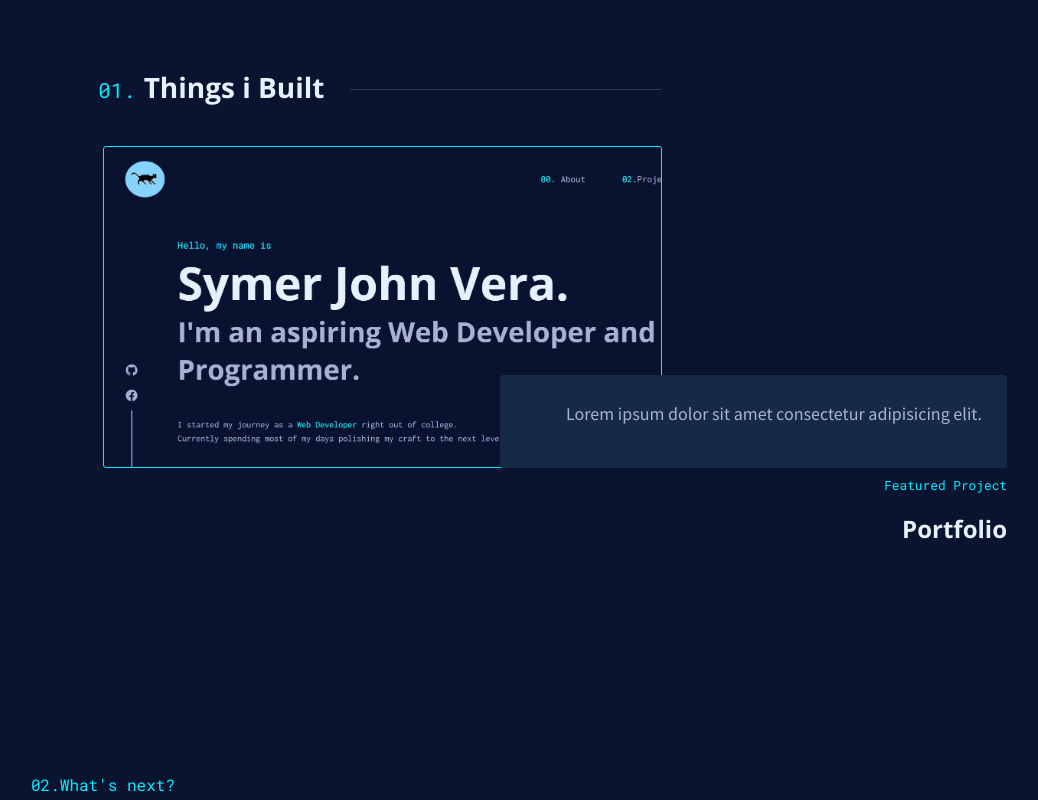
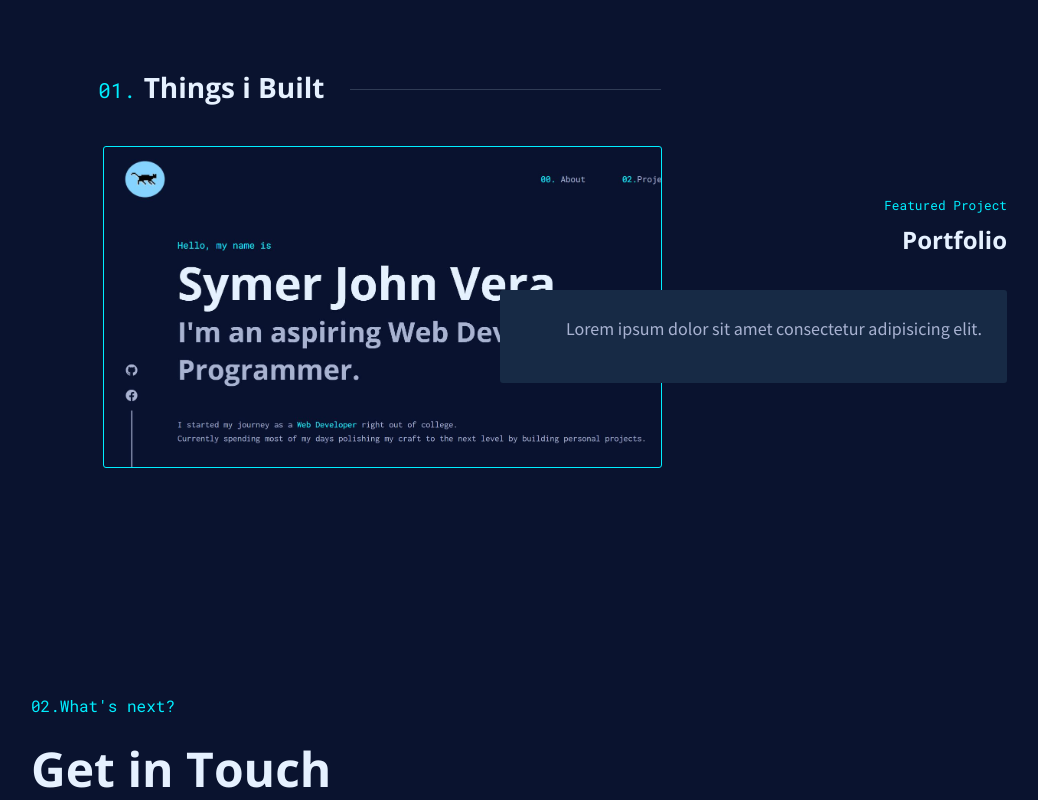
Before and after one commit to thatsymer/web-profile, a PHP site: page / in a window 1280 px wide. Shown: the part 1540-2340 px from the top of the page, without its empty margins (145-1183 px from the left). Run offline with PHP 8.4, Linux system fonts and the light colour scheme.

Commit message:
fixed grid template columns for featured projects

```diff
--- a/css/content/_project.scss
+++ b/css/content/_project.scss
@@ -42,7 +42,13 @@
   margin-bottom: 100px;
   height: auto;
   grid-row: 1;
+}
 
+.feature__title {
+  grid-column: 12;
+  text-align: right;
+  margin-bottom: 2rem;
+  position: relative;
   h5 {
     display: block;
     margin-inline-start: 0px;
@@ -64,7 +70,6 @@
     color: $textWhite;
     grid-column: 7 / -1;
     text-align: right;
-    align-self: flex-end;
 
     z-index: 3;
   }
@@ -85,11 +90,14 @@
   text-align: right;
 }
 
+.gridcon {
+  position: relative;
+  grid-area: 1/-1/ 1 / 7;
+}
+
 .feature__img {
-  cursor: pointer;
   transition: all 0.25s cubic-bezier(0.645, 0.045, 0.355, 1) 0s;
   position: relative;
-  height: contain;
   margin-top: 2rem;
   margin-left: 7.5rem;
   z-index: 1;
@@ -99,8 +107,8 @@
   background-repeat: no-repeat;
   border: solid 1px $titleColor;
   border-radius: 3px;
-  grid-column: 1/ 9;
-  text-align: right;
+  grid-column: 1/ 7;
+
   a {
     opacity: 0;
     position: absolute;
@@ -108,10 +116,37 @@
     left: 0;
     width: 100%;
     height: 100%;
+    cursor: pointer;
+    display: inline-block;
+    text-decoration: none;
+    text-decoration-skip-ink: auto;
+    color: inherit;
+    position: relative;
+    transition: all 0.25s cubic-bezier(0.645, 0.045, 0.355, 1) 0s;
+
+    &:hover,
+    &:focus {
+      background: transparent;
+      color: rgb(100, 255, 218);
+      box-shadow: rgb(2 12 27 / 70%) 0p;
+      mix-blend-mode: screen;
+    }
+
+    &::before {
+      content: "";
+      position: absolute;
+      width: 100%;
+      height: 100%;
+      inset: 0px;
+      z-index: 3;
+      transition: all 0.25s cubic-bezier(0.645, 0.045, 0.355, 1) 0s;
+      background-color: rgb(10, 25, 47);
+      mix-blend-mode: screen;
+    }
   }
 }
-
 .feature__description,
+.feature__title,
 .feature__img {
   grid-row: 1/2;
 }
--- a/css/style.css
+++ b/css/style.css
@@ -458,7 +458,15 @@ body {
   grid-row: 1;
 }
 
-.featured__project h5 {
+.feature__title {
+  -ms-grid-column: 12;
+  grid-column: 12;
+  text-align: right;
+  margin-bottom: 2rem;
+  position: relative;
+}
+
+.feature__title h5 {
   display: block;
   -webkit-margin-start: 0px;
           margin-inline-start: 0px;
@@ -471,7 +479,7 @@ body {
   text-align: right;
 }
 
-.featured__project a {
+.feature__title a {
   display: block;
   -webkit-margin-start: 0px;
           margin-inline-start: 0px;
@@ -484,8 +492,6 @@ body {
   color: #e6f1ff;
   grid-column: 7 / -1;
   text-align: right;
-  -ms-flex-item-align: end;
-      align-self: flex-end;
   z-index: 3;
 }
 
@@ -506,12 +512,15 @@ body {
   text-align: right;
 }
 
+.gridcon {
+  position: relative;
+  grid-area: 1/-1/ -1 / 7;
+}
+
 .feature__img {
-  cursor: pointer;
   -webkit-transition: all 0.25s cubic-bezier(0.645, 0.045, 0.355, 1) 0s;
   transition: all 0.25s cubic-bezier(0.645, 0.045, 0.355, 1) 0s;
   position: relative;
-  height: contain;
   margin-top: 2rem;
   margin-left: 7.5rem;
   z-index: 1;
@@ -524,7 +533,6 @@ body {
   -ms-grid-column: 1;
   -ms-grid-column-span: 8;
   grid-column: 1/ 9;
-  text-align: right;
 }
 
 .feature__img a {
@@ -534,9 +542,11 @@ body {
   left: 0;
   width: 100%;
   height: 100%;
+  cursor: pointer;
 }
 
 .feature__description,
+.feature__title,
 .feature__img {
   -ms-grid-row: 1;
   -ms-grid-row-span: 1;
--- a/index.html
+++ b/index.html
@@ -197,11 +197,19 @@
         <h3><span>01.</span>Things i Built</h3>
       </div>
       <div class="featured__project">
-        <h5>Featured Project</h5>
-        <a href="#">Portfolio</a>
-        <div class="feature__description">
-          <p>Lorem ipsum dolor sit amet consectetur adipisicing elit. </p>
-        </div>
+
+
+          <div class="gridcon">
+            <div class="feature__title">
+              <h5>Featured Project</h5>
+              <a href="#">Portfolio</a>
+            </div>
+
+            <div class="feature__description">
+              <p>Lorem ipsum dolor sit amet consectetur adipisicing elit. </p>
+            </div>
+          </div>
+
 
         <div class="feature__img">
           <a href="#">hello you found the link hehe</a>
```
Also changed, not shown: 1 other file.
